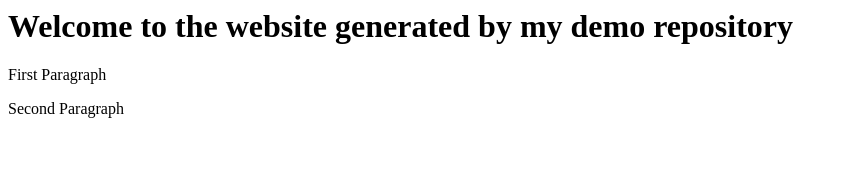
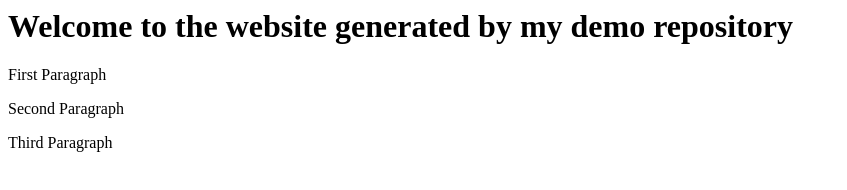
Before and after one commit to NikitaRaut1/demo-repository, a website: page index.html in a window 1280 px wide. Shown: the whole page, without its empty margins (0-847 px from the left). Drawn offline with Linux system fonts and the light colour scheme.

Commit message:
Added third Paragraph

```diff
--- a/index.html
+++ b/index.html
@@ -1,3 +1,4 @@
 <h1>Welcome to the website generated by my demo repository</h1>
 <p>First Paragraph</p>
 <p>Second Paragraph </p>
+<p>Third Paragraph</p>
```
